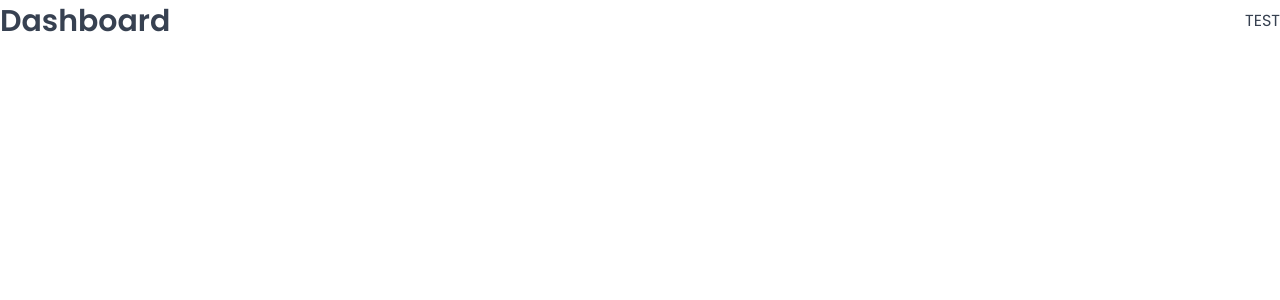
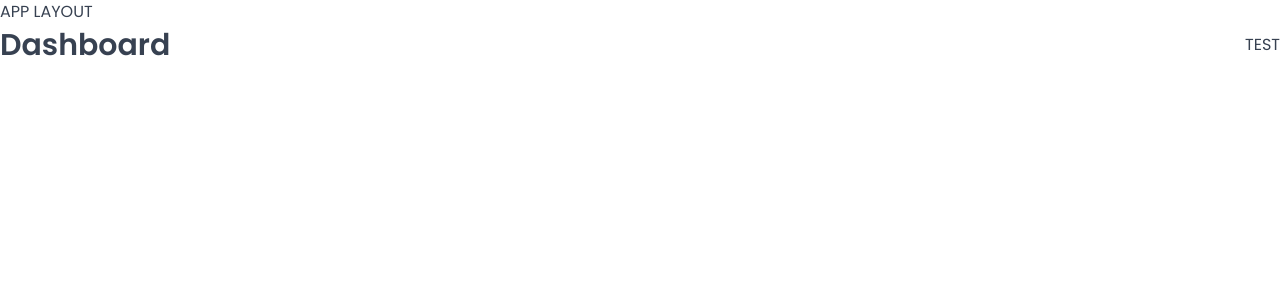
Before and after one commit to Moni-Yahwehson/Oasis, a React (Vite) app: page /dashboard in a window 1280 px wide. Shown: the top 300 px of the page. Built offline with nearby package versions, Linux system fonts and the light colour scheme; a web font is replaced by a local one.

Commit message:
Working on the AppLayout

```diff
--- a/src/App.jsx
+++ b/src/App.jsx
@@ -8,6 +8,7 @@ import Users from "./pages/Users";
 import Login from "./pages/Login";
 import PageNotFound from "./pages/PageNotFound";
 import GlobalStyle from "./styles/GlobalStyle";
+import AppLayout from "./ui/AppLayout";
 
 function App() {
   return (
@@ -15,6 +16,7 @@ function App() {
       <GlobalStyle />
       <BrowserRouter>
         <Routes>
+          <Route element={<AppLayout />}>
             <Route index element={<Navigate replace to="dashboard" />} />
             <Route path="dashboard" element={<Dashboard />} />
             <Route path="bookings" element={<Bookings />} />
@@ -23,6 +25,7 @@ function App() {
             <Route path="settings" element={<Settings />} />
             <Route path="account" element={<Account />} />
             <Route path="login" element={<Login />} />
+          </Route>
           <Route path="*" element={<PageNotFound />} />
         </Routes>
       </BrowserRouter>
--- /dev/null
+++ b/src/ui/AppLayout.jsx
@@ -0,0 +1,12 @@
+import { Outlet } from "react-router-dom";
+
+function AppLayout() {
+  return (
+    <div>
+      <p> APP LAYOUT</p>
+      <Outlet />
+    </div>
+  );
+}
+
+export default AppLayout;
```
Lines whose indentation alone changed are shown as unchanged.
